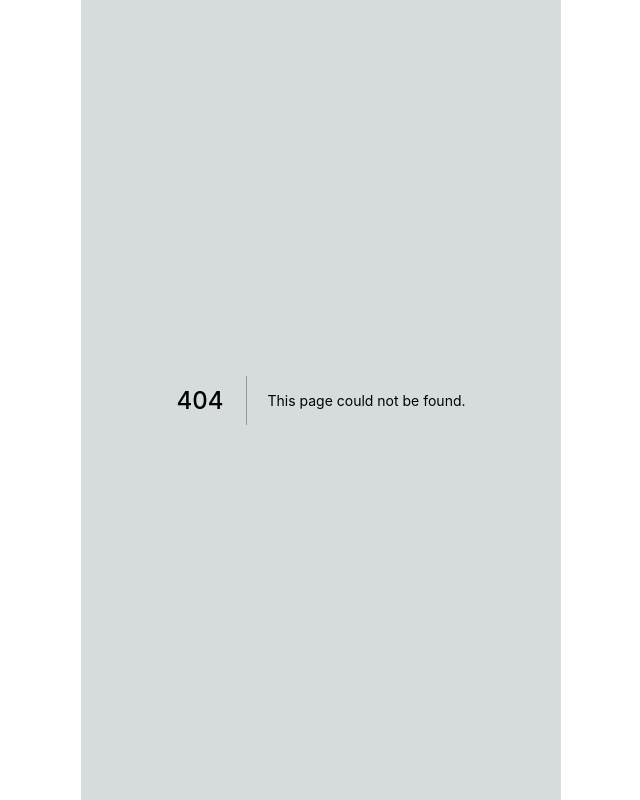
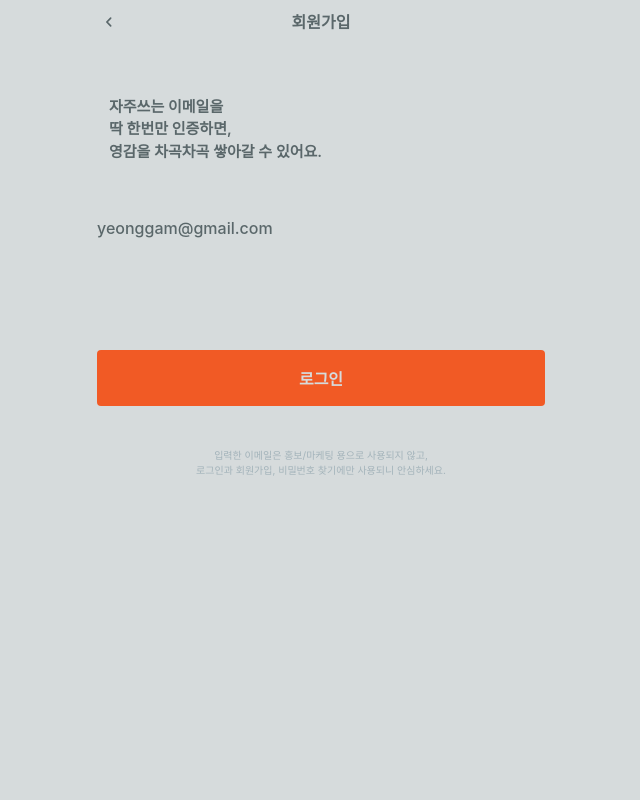
Before and after one commit to depromeet/ygtang-client, a Next.js app: page /signup/sent-email in a window 1280 px wide. Before the commit this address had no page. Shown: the whole page, without its empty margins (319-959 px from the left). Built offline with nearby package versions, Linux system fonts and the light colour scheme; a web font is replaced by a local one.

Commit message:
feat: 회원가입 이메일 전송됨 뷰

```diff
--- /dev/null
+++ b/src/pages/signup/sent-email.tsx
@@ -0,0 +1,76 @@
+import { css, Theme } from '@emotion/react';
+
+import { CTAButton } from '~/components/common/Button';
+import NavigationBar from '~/components/common/NavigationBar';
+
+export default function SignupSentEmail() {
+  return (
+    <article css={loginCss}>
+      <NavigationBar title={'회원가입'} />
+      <div css={introCardCss}>
+        <p css={introTextWrapper}>
+          자주쓰는 이메일을
+          <br />딱 한번만 인증하면,
+          <br />
+          영감을 차곡차곡 쌓아갈 수 있어요.
+        </p>
+      </div>
+      <div css={emailWrapperCss}>
+        <p css={emailText}>yeonggam@gmail.com</p>
+        <CTAButton type={'submit'}>로그인</CTAButton>
+      </div>
+      <div css={signUpTextWrapperCss}>
+        입력한 이메일은 홍보/마케팅 용으로 사용되지 않고,
+        <br />
+        로그인과 회원가입, 비밀번호 찾기에만 사용되니 안심하세요.
+      </div>
+    </article>
+  );
+}
+
+const loginCss = css`
+  display: flex;
+  flex-direction: column;
+`;
+
+const introCardCss = css`
+  position: relative;
+  width: 100%;
+  height: 136px;
+  margin-bottom: 36px;
+`;
+
+const introTextWrapper = (theme: Theme) => css`
+  position: absolute;
+  left: 12px;
+  bottom: 17px;
+  color: ${theme.color.gray05};
+  font-size: 15px;
+  font-weight: 600;
+  line-height: 150%;
+`;
+
+const emailWrapperCss = css`
+  display: flex;
+  flex-direction: column;
+  gap: 36px;
+  margin-bottom: 42px;
+`;
+
+const emailText = (theme: Theme) => css`
+  white-space: pre;
+  font-weight: ${theme.font.weight.medium};
+  color: ${theme.color.gray05};
+  font-size: 16px;
+  line-height: 150%;
+
+  margin-bottom: 74px;
+`;
+
+const signUpTextWrapperCss = (theme: Theme) => css`
+  color: ${theme.color.gray03};
+  font-weight: ${theme.font.weight.regular};
+  font-size: 10px;
+  line-height: 150%;
+  text-align: center;
+`;
```
